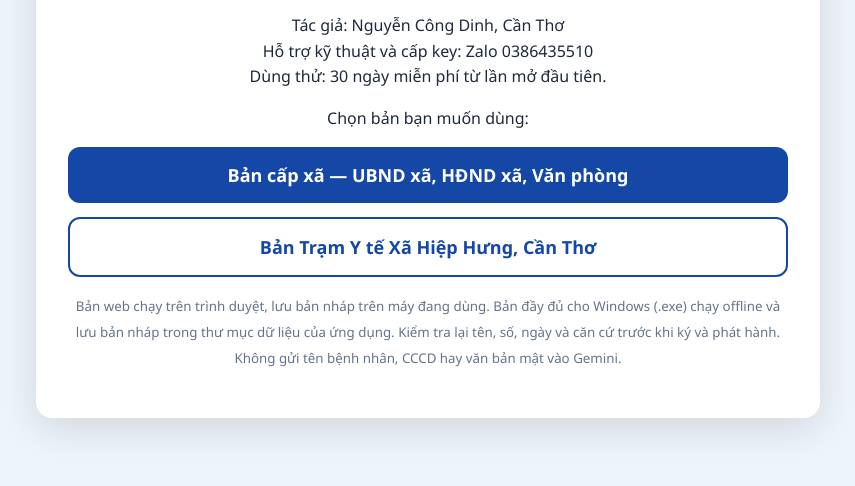
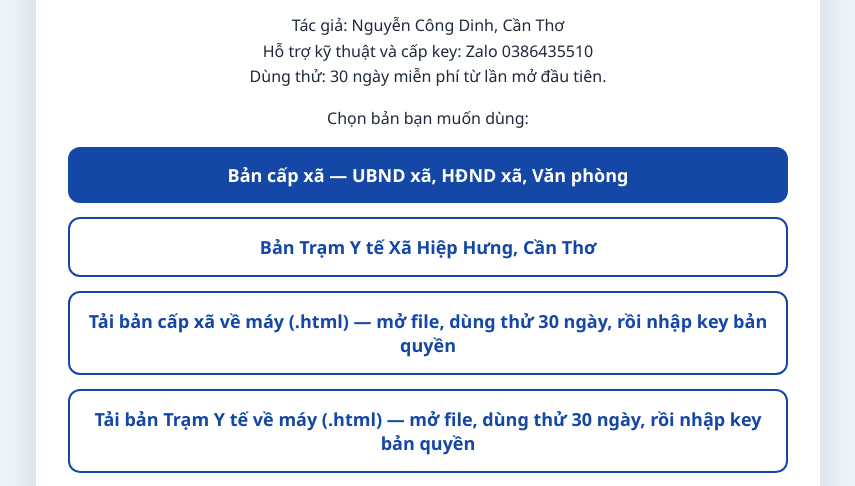
Before and after one commit to dinhphuoctho79/soanthao30, a plain HTML site: page index.html in a window 1280 px wide. Shown: the part 292-778 px from the top of the page, without its empty margins (212-1067 px from the left). Drawn offline with Linux system fonts and the light colour scheme.

Commit message:
Them nut tai file ve may va sua Gemini luu key tren may nguoi dung

```diff
--- a/index.html
+++ b/index.html
@@ -25,6 +25,8 @@ Dùng thử: 30 ngày miễn phí từ lần mở đầu tiên.</p>
 <p>Chọn bản bạn muốn dùng:</p>
 <a class="btn" href="cap-xa/app/nd30-cap-xa.html">Bản cấp xã — UBND xã, HĐND xã, Văn phòng</a>
 <a class="btn secondary" href="tram-y-te-hiep-hung/app/nd30-tram-y-te.html">Bản Trạm Y tế Xã Hiệp Hưng, Cần Thơ</a>
+<a class="btn secondary" href="cap-xa/app/nd30-cap-xa.html" download="Soan-thao-ND30-Cap-Xa.html">Tải bản cấp xã về máy (.html) — mở file, dùng thử 30 ngày, rồi nhập key bản quyền</a>
+<a class="btn secondary" href="tram-y-te-hiep-hung/app/nd30-tram-y-te.html" download="Soan-thao-ND30-Tram-Y-Te-Hiep-Hung.html">Tải bản Trạm Y tế về máy (.html) — mở file, dùng thử 30 ngày, rồi nhập key bản quyền</a>
 <p><small>Bản web chạy trên trình duyệt, lưu bản nháp trên máy đang dùng.
 Bản đầy đủ cho Windows (.exe) chạy offline và lưu bản nháp trong thư mục
 dữ liệu của ứng dụng. Kiểm tra lại tên, số, ngày và căn cứ trước khi ký
```
